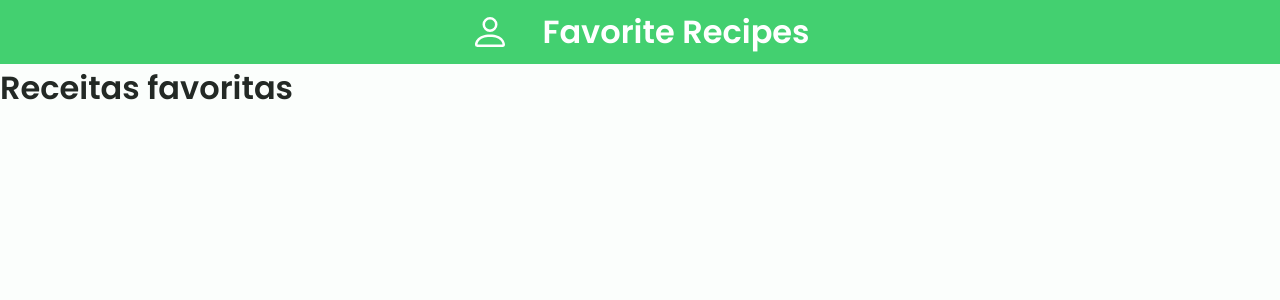
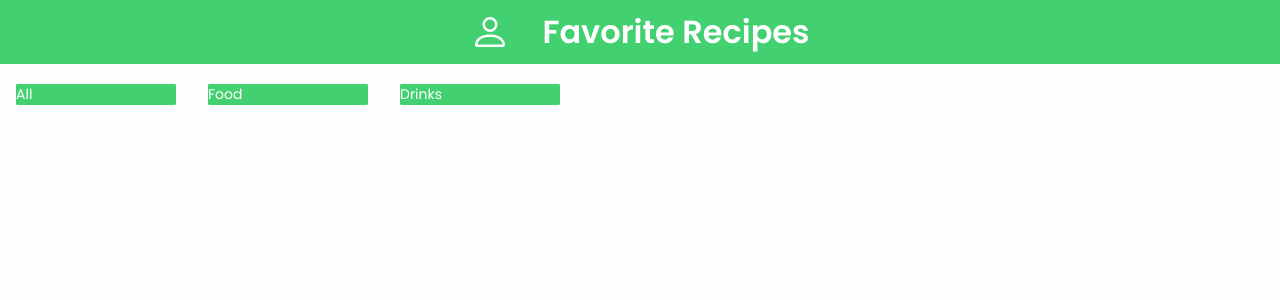
Before and after one commit to coderick137/eleven, a React (Create React App) app: page /favorite-recipes in a window 1280 px wide. Shown: the top 300 px of the page. Built offline with nearby package versions, Linux system fonts and the light colour scheme.

Commit message:
feat: page FavoriteRecipes

```diff
--- /dev/null
+++ b/src/components/favoriteRecipes/FavCard.jsx
@@ -0,0 +1,38 @@
+import React from 'react';
+import PropTypes from 'prop-types';
+import { Link } from 'react-router-dom';
+import DrShareBtn from '../doneRecipes/DrShareBtn';
+import FavFavoriteBtn from './FavFavoriteBtn';
+
+export default function FavCard({ recipe }) {
+  return (
+    <div className="ItemFoodOrDrink">
+      <Link
+        to={ `/foods/${recipe.id}` }
+      >
+        <img
+          className="food-image"
+          src={ recipe.image }
+          alt="Imagem da Receita"
+          width="160px"
+        />
+        <h4>
+          { recipe.title }
+        </h4>
+        <h2>
+          { recipe.name }
+        </h2>
+      </Link>
+      <DrShareBtn
+        index={ 0 }
+        recipeId={ recipe.id }
+        currentPathName={ `http://localhost:3000/${recipe.type}s/${recipe.id}` }
+      />
+      <FavFavoriteBtn id={ recipe.id } />
+    </div>
+  );
+}
+
+FavCard.propTypes = {
+  recipe: PropTypes.shape().isRequired,
+};
--- /dev/null
+++ b/src/components/favoriteRecipes/FavDrink.jsx
@@ -0,0 +1,18 @@
+import React from 'react';
+import PropTypes from 'prop-types';
+import FavCard from './FavCard';
+
+export default function FavDrink({ favoritesDrinks }) {
+  const drink = {
+    image: favoritesDrinks.image,
+    id: favoritesDrinks.id,
+    title: favoritesDrinks.alcoholicOrNot,
+    name: favoritesDrinks.name,
+    type: favoritesDrinks.type,
+  };
+  return <FavCard recipe={ drink } />;
+}
+
+FavDrink.propTypes = {
+  favoritesDrinks: PropTypes.shape().isRequired,
+};
--- /dev/null
+++ b/src/components/favoriteRecipes/FavFavoriteBtn.jsx
@@ -0,0 +1,33 @@
+import React, { useContext } from 'react';
+import PropTypes from 'prop-types';
+import blackHeartIcon from '../../images/blackHeartIcon.svg';
+import Context from '../../context/Context';
+
+export default function FavFavoriteBtn({ id }) {
+  const { favoriteRecipes, setFavoriteRecipes } = useContext(Context);
+
+  const onClickFavoriteBtn = (recipeId) => {
+    setFavoriteRecipes(favoriteRecipes.filter((recipe) => recipe.id !== recipeId));
+  };
+
+  return (
+    <div>
+      <div
+        className="favoriteBtnContainer"
+        onClick={ () => onClickFavoriteBtn(id) }
+        onKeyDown={ () => onClickFavoriteBtn(id) }
+        role="button"
+        tabIndex={ 0 }
+      >
+        <img
+          src={ blackHeartIcon }
+          alt="Ícone de Favoritar"
+        />
+      </div>
+    </div>
+  );
+}
+
+FavFavoriteBtn.propTypes = {
+  id: PropTypes.string.isRequired,
+};
--- /dev/null
+++ b/src/components/favoriteRecipes/FavFood.jsx
@@ -0,0 +1,18 @@
+import React from 'react';
+import PropTypes from 'prop-types';
+import FavCard from './FavCard';
+
+export default function FavFood({ favoritesFoods }) {
+  const food = {
+    image: favoritesFoods.image,
+    id: favoritesFoods.id,
+    title: `${favoritesFoods.nationality} - ${favoritesFoods.category}`,
+    name: favoritesFoods.name,
+    type: favoritesFoods.type,
+  };
+  return <FavCard recipe={ food } />;
+}
+
+FavFood.propTypes = {
+  favoritesFoods: PropTypes.shape().isRequired,
+};
--- a/src/context/MyProvider.js
+++ b/src/context/MyProvider.js
@@ -33,6 +33,10 @@ export default function MyProvider({ children }) {
     const filter = favoriteRecipes.filter(({ id }) => (id !== ID));
     setFavoriteRecipes(filter);
   };
+
+  useEffect(() => {
+    localStorage.setItem('favoriteRecipes', JSON.stringify(favoriteRecipes));
+  }, [favoriteRecipes]);
 
   // RECEITAS EM PROGRESSO -------------------------------------------------------------------------
   const [inProgressRecipes, setInProgressRecipes] = useState(
--- a/src/pages/FavoriteRecipes.jsx
+++ b/src/pages/FavoriteRecipes.jsx
@@ -1,11 +1,58 @@
-import React from 'react';
+import React, { useContext, useEffect, useState } from 'react';
+import FavDrink from '../components/favoriteRecipes/FavDrink';
+import FavFood from '../components/favoriteRecipes/FavFood';
 import Header from '../components/header/Header';
+import Context from '../context/Context';
 
 export default function FavoriteRecipes() {
+  const { favoriteRecipes } = useContext(Context);
+  const [favoritesFoods, setFavoritesFoods] = useState(favoriteRecipes
+    .filter((recipe) => recipe.type === 'food'));
+  const [favoritesDrinks, setFavoritesDrinks] = useState(favoriteRecipes
+    .filter((recipe) => recipe.type === 'drink'));
+  const [favFilter, setFavFilter] = useState('');
+
+  useEffect(() => {
+    setFavoritesFoods(favoriteRecipes
+      .filter((recipe) => recipe.type === 'food')
+      .filter((recipe) => recipe.type.includes(favFilter)));
+    setFavoritesDrinks(favoriteRecipes
+      .filter((recipe) => recipe.type === 'drink')
+      .filter((recipe) => recipe.type.includes(favFilter)));
+  }, [favoriteRecipes, favFilter]);
+
   return (
     <div>
       <Header />
-      <h1>Receitas favoritas</h1>
+      <div className="main-filter-container">
+        <button
+          className="button--filter"
+          type="button"
+          onClick={ () => setFavFilter('') }
+        >
+          All
+        </button>
+        <button
+          className="button--filter"
+          type="button"
+          onClick={ () => setFavFilter('food') }
+        >
+          Food
+        </button>
+        <button
+          className="button--filter"
+          type="button"
+          onClick={ () => setFavFilter('drink') }
+        >
+          Drinks
+        </button>
+      </div>
+      <div className="mainscreen-container">
+        { favoritesFoods.map((food, idx) => (
+          <FavFood key={ idx } favoritesFoods={ food } />)) }
+        { favoritesDrinks.map((drink, idx) => (
+          <FavDrink key={ idx } favoritesDrinks={ drink } />)) }
+      </div>
     </div>
   );
 }
```
